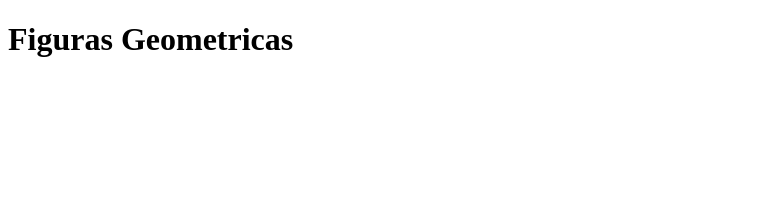
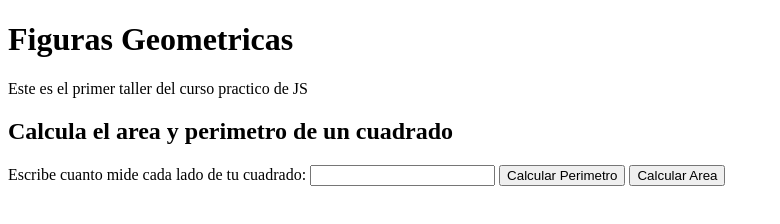
Before and after one commit to LaureanoVera/platzi-js-school, a plain HTML site: page javascript_basico/index.html in a window 1280 px wide. Shown: the whole page, without its empty margins (0-780 px from the left). Drawn offline with Linux system fonts and the light colour scheme.

Commit message:
curso practico de javascript: interactuando con js desde html

```diff
--- a/javascript_basico/index.html
+++ b/javascript_basico/index.html
@@ -8,7 +8,19 @@
     <link rel="stylesheet" href="css/style.css" />
   </head>
   <body>
-    <h1>Figuras Geometricas</h1>
+    <header>
+      <h1>Figuras Geometricas</h1>
+      <p>Este es el primer taller del curso practico de JS</p>
+    </header>
+    <section>
+      <h2>Calcula el area y perimetro de un cuadrado</h2>
+      <form>
+        <label for="">Escribe cuanto mide cada lado de tu cuadrado:</label>
+        <input id="inputCuadrado" type="number" />
+        <button type="button" onclick="calcularPerimetroCuadrado()">Calcular Perimetro</button>
+        <button type="button" onclick="calcularAreaCuadrado()">Calcular Area</button>
+      </form>
+    </section>
     <!-- JAVASCRIPT -->
     <script src="js/app.js"></script>
   </body>
--- a/javascript_basico/js/app.js
+++ b/javascript_basico/js/app.js
@@ -4,17 +4,16 @@ console.group("Cuadrado");
 const perimetroCuadrado = (lado) => {
   let res = lado * 4;
   console.log(`El perimetro del cuadrado es: ${res}cm`);
-  return res
-}
-perimetroCuadrado(4)
-
+  return res;
+};
+perimetroCuadrado(4);
 
 const areaCuadrado = (lado) => {
-  let res = lado * lado
+  let res = lado * lado;
   console.log(`El area del cuadrado es: ${res}cm^2`);
-  return res
-}
-areaCuadrado(4)
+  return res;
+};
+areaCuadrado(4);
 
 console.groupEnd();
 
@@ -26,46 +25,60 @@ const ladoTriangulo2 = 6;
 const baseTriangulo = 4;
 const alturaTriangulo = 5.5;
 
-const perimetroTriangulo = ( lado1, lado2, base) => {
-  let res = lado1 + lado2 + base
+const perimetroTriangulo = (lado1, lado2, base) => {
+  let res = lado1 + lado2 + base;
   console.log(`El perimetro del cuadrado es: ${res}`);
-  return res
-}
-perimetroTriangulo(ladoTriangulo1, ladoTriangulo2, baseTriangulo)
+  return res;
+};
+perimetroTriangulo(ladoTriangulo1, ladoTriangulo2, baseTriangulo);
 
 const areaTriangulo = (base, alto) => {
-  let res = (baseTriangulo * alturaTriangulo) / 2
+  let res = (baseTriangulo * alturaTriangulo) / 2;
   console.log(`El areadel triangulo es: ${res}cm^2`);
-  return res
+  return res;
 };
-areaTriangulo(baseTriangulo, alturaTriangulo)
+areaTriangulo(baseTriangulo, alturaTriangulo);
 
 console.groupEnd();
 
 // CIRCULO
 console.group("Circulo");
 
-const PI = Math.PI
+const PI = Math.PI;
 
 const diametroCirculo = (radio) => {
-  let res = radio * 2
+  let res = radio * 2;
   console.log(`El diametro del circulo es: ${res}cm`);
-  return res
+  return res;
+};
+
+const perimetroCirculo = (radio) => {
+  const diametro = diametroCirculo(radio);
+  let res = diametro * PI;
+  console.log(`El perimetro del circulo es: ${res.toFixed(2)}cm`);
+  return res;
+};
+perimetroCirculo(4);
+
+const areaCirculo = (radio) => {
+  let res = radio * radio * PI;
+  console.log(`El area del circulo es: ${res.toFixed(2)}cm`);
+  return res;
+};
+areaCirculo(4);
+
+console.groupEnd();
+
+// INTERACCION CON DOM
+const inputCuadrado = document.getElementById("inputCuadrado")
+const calcularPerimetroCuadrado = () => {
+  const value = inputCuadrado.value
+  const perimetro = perimetroCuadrado(value)
+  alert(perimetro)
 }
 
-const perimetroCirculo = (radio) => {
-  const diametro = diametroCirculo(radio)
-  let res = diametro * PI
-  console.log(`El perimetro del circulo es: ${res.toFixed(2)}cm`);
-  return res
+const calcularAreaCuadrado = () => {
+  const value = inputCuadrado.value
+  const area = areaCuadrado(value)
+  alert(area)
 }
-perimetroCirculo(4)
-
-const areaCirculo = (radio) => {
-  let res = (radio * radio) * PI
-  console.log(`El area del circulo es: ${res.toFixed(2)}cm`);
-  return res
-}
-areaCirculo(4)
-
-console.groupEnd();
```
